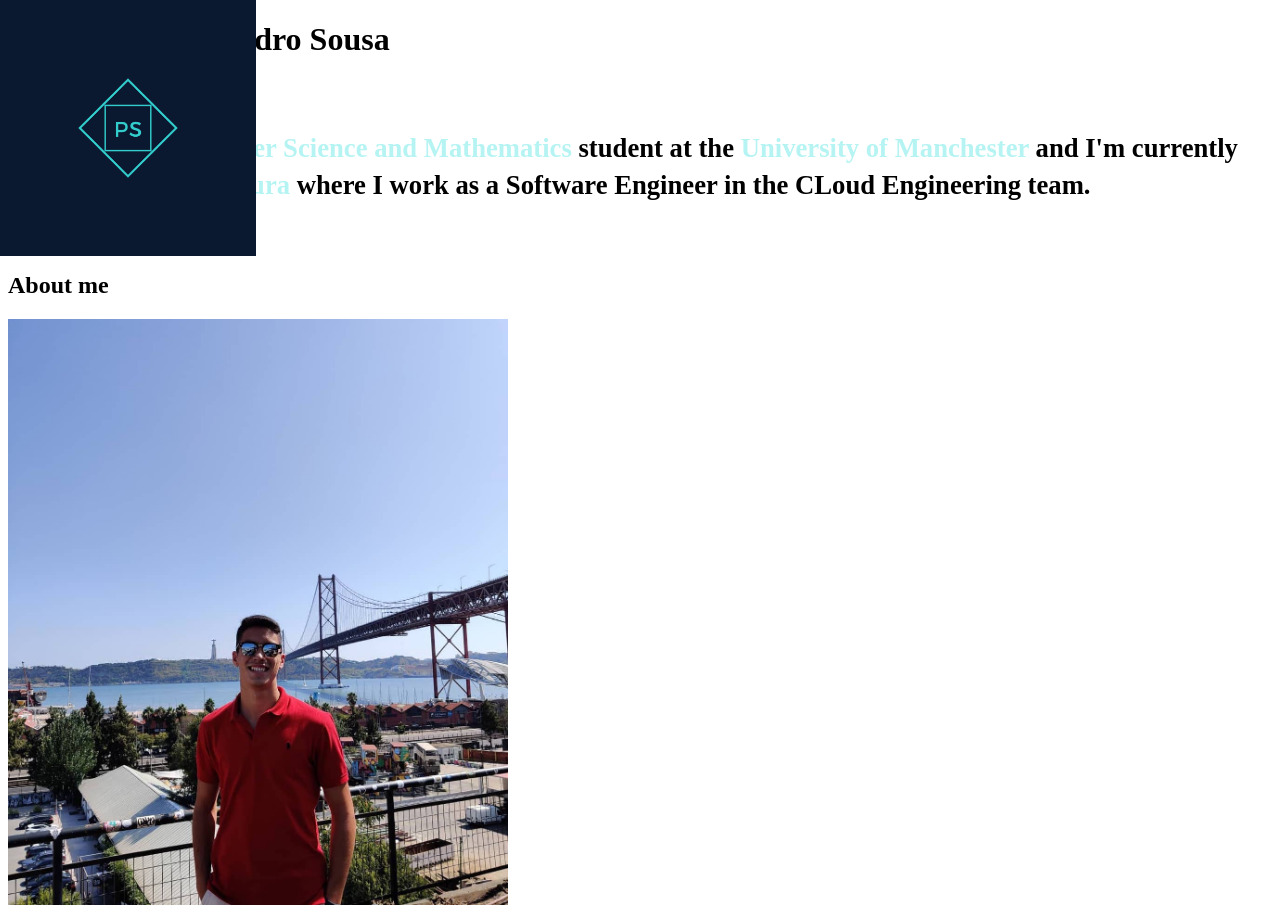
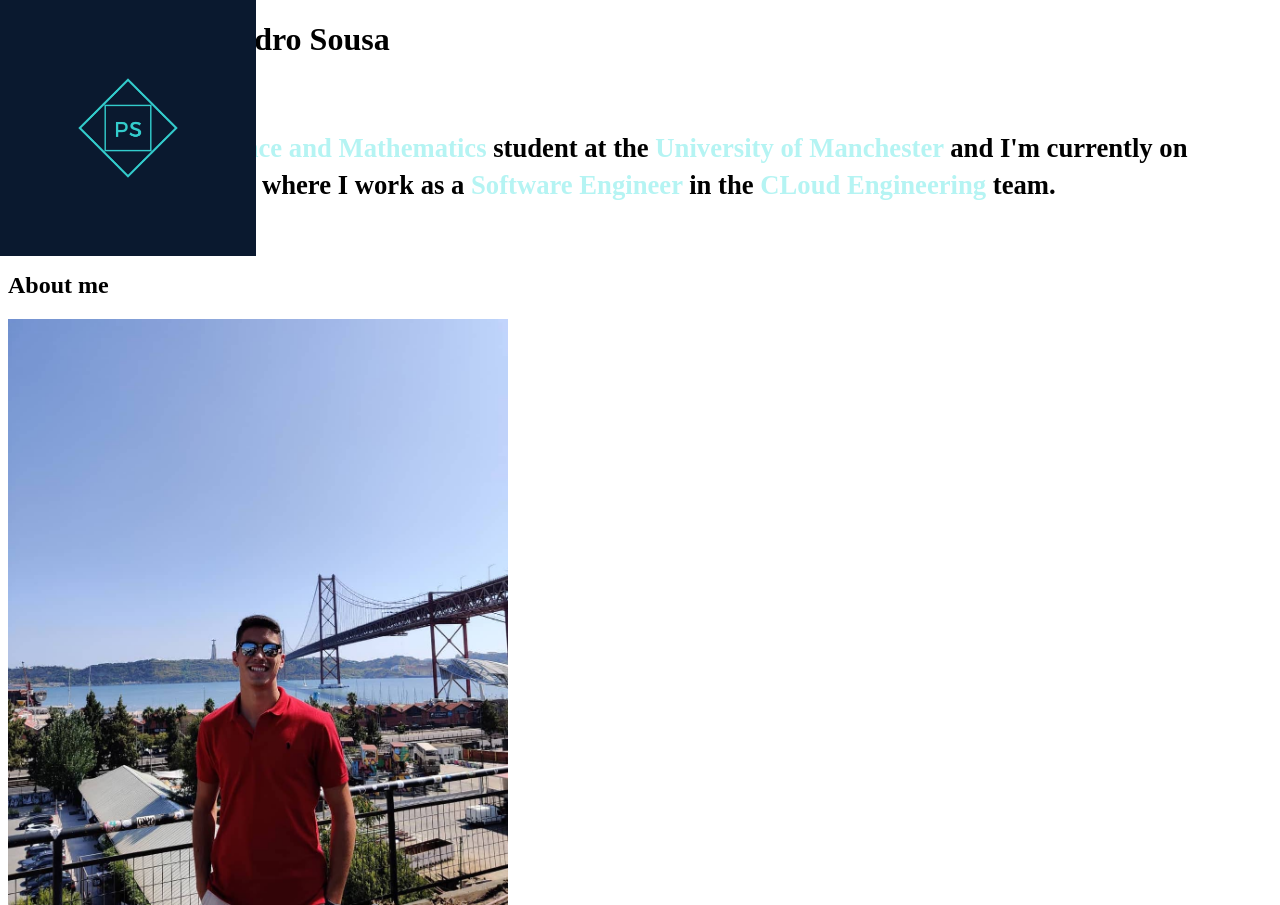
Before and after one commit to pedro15sousa/personal_website, a website: page src/template.html in a window 1280 px wide. Shown: the top 905 px of the page. Drawn offline with nearby package versions, Linux system fonts and the light colour scheme.

Commit message:
changes made to the bio

```diff
--- a/src/template.html
+++ b/src/template.html
@@ -38,7 +38,7 @@
           Hi, my name is <span class="text-color-main">Pedro Sousa</span>
           <br/>
           <div style="padding-top: 70px; padding-bottom: 10px ">
-          <small>I'm a 2º year <span style="color: #B5F4F3">Computer Science and Mathematics</span> student at the <span style="color: #B5F4F3">University of Manchester</span> and I'm currently on placement at <span style="color: #B5F4F3">Nomura</span> where I work as a Software Engineer in the CLoud Engineering team.</small>
+          <small>I'm a <span style="color: #B5F4F3">Computer Science and Mathematics</span> student at the <span style="color: #B5F4F3">University of Manchester</span> and I'm currently on placement at <span style="color: #B5F4F3">Nomura</span> where I work as a <span style="color: #B5F4F3">Software Engineer</span> in the <span style="color: #B5F4F3">CLoud Engineering</span> team.</small>
           </div>
         </h1>
         <p class="hero-cta" class="load-hidden">
```
